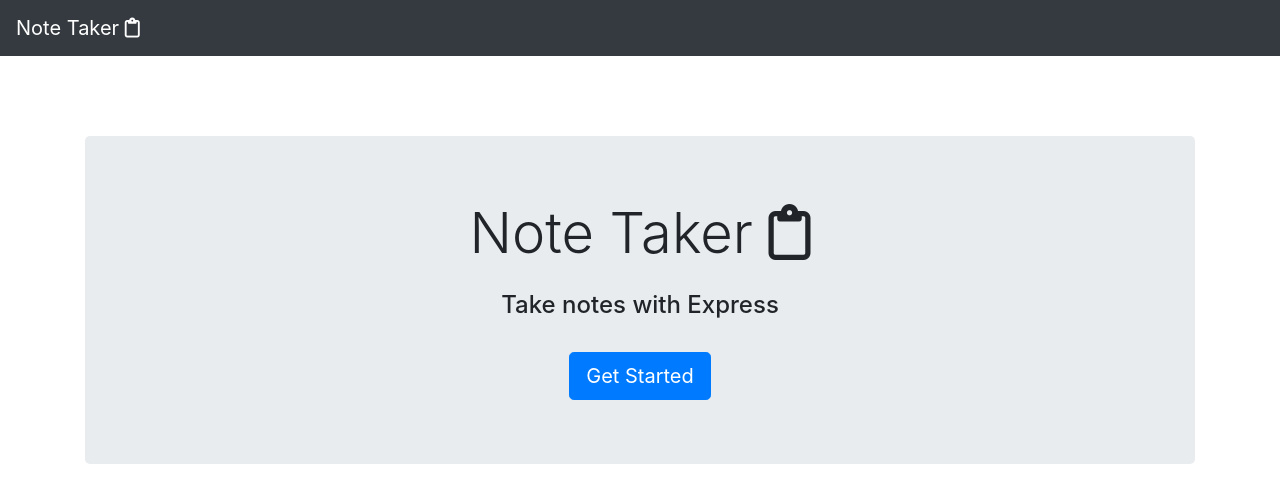
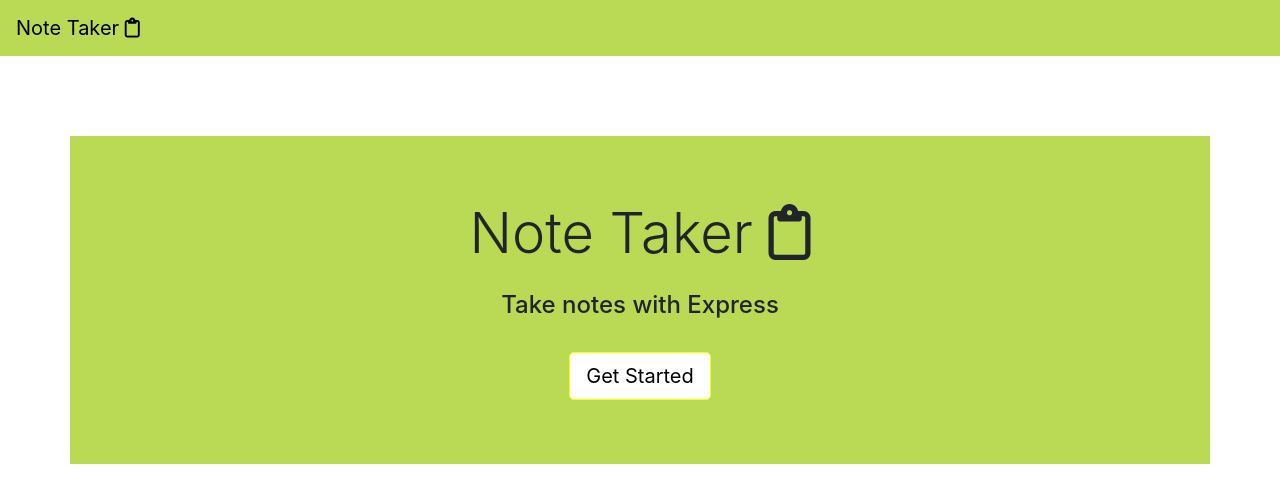
Before and after one commit to sj212131/Homework-April-17, a website: page public/index.html in a window 1280 px wide. Drawn offline with nearby package versions, Linux system fonts and the light colour scheme; no server answers.

Commit message:
updated server.js

```diff
--- a/public/assets/css/styles.css
+++ b/public/assets/css/styles.css
@@ -8,6 +8,31 @@
   display: none;
 }
 
+.navbar,
+.navbar-dark,
+.bg-dark {
+  background-color: #bada55 !important;
+}
+
+a {
+  color: black !important;
+}
+
+.container,
+.jumbotron {
+  margin-top: 80px;
+  background-color: #bada55 !important;
+}
+
+.btn {
+  background-color: white !important;
+  border-color: yellow !important;
+}
+
+.btn:hover,
+.btn:focus {
+  box-shadow: inset 6.5em 0 0 0 yellow ;
+}
 .icons i {
   margin-left: 15px;
   margin-right: 15px;
--- a/public/assets/js/index.js
+++ b/public/assets/js/index.js
@@ -1,5 +1,6 @@
 var $noteTitle = $(".note-title");
 var $noteText = $(".note-textarea");
+var $backBtn = $(".backBtn");
 var $saveNoteBtn = $(".save-note");
 var $newNoteBtn = $(".new-note");
 var $noteList = $(".list-container .list-group");
--- a/public/index.html
+++ b/public/index.html
@@ -15,7 +15,7 @@
     <a class="navbar-brand" href="/">Note Taker <i class="far fa-clipboard"></i></a>
   </nav>
   <div class="container">
-    <div style="margin-top: 80px;" class="jumbotron text-center">
+    <div class="jumbotron text-center">
       <h1 class="display-4">Note Taker <i class="far fa-clipboard"></i></h1>
       <h4 class="mt-4">Take notes with Express</h4>
       <a class="btn btn-primary btn-lg mt-4" href="/notes" role="button">Get Started</a>
```
Also changed, not shown: public/notes.html (+2 -2 lines).
